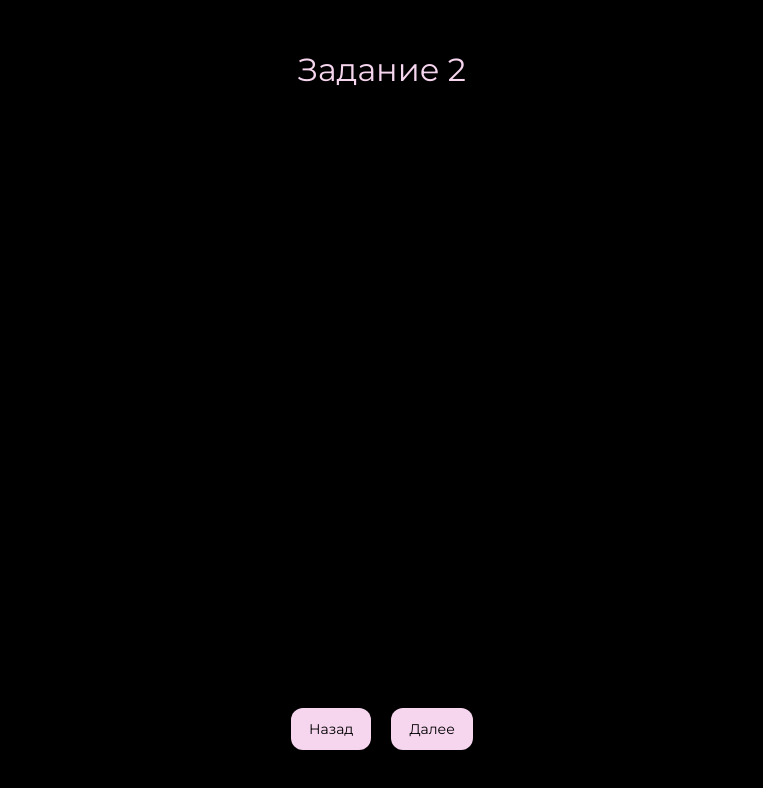
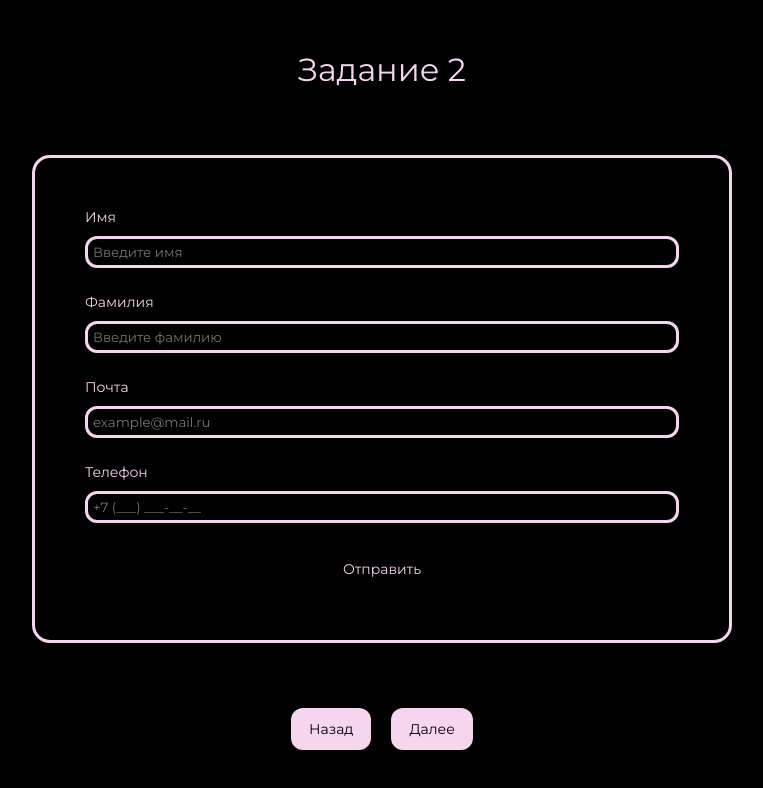
Before and after one commit to lykalinaaa/tech-web-apps-vue-2026, a Vue app: page / in a window 1280 px wide. Both pictures are taken after a click on the button "Далее". Shown: the top 788 px of the page, without its empty margins (258-1021 px from the left). Built offline with nearby package versions, Linux system fonts and the light colour scheme.

Commit message:
Задание 2, форма

```diff
--- a/package.json
+++ b/package.json
@@ -11,6 +11,7 @@
     "type-check": "vue-tsc --build"
   },
   "dependencies": {
+    "v-mask": "^2.3.0",
     "vue": "^3.5.32"
   },
   "devDependencies": {
--- a/src/App.vue
+++ b/src/App.vue
@@ -3,6 +3,9 @@
     <h1>{{ taskTitle }}</h1>
     <Task1
       v-if="taskNumber === 1"
+    />
+    <Task2
+      v-if="taskNumber === 2"
     />
     <div class="controls">
       <button
@@ -26,6 +29,7 @@
 <script setup lang="ts">
 import {computed, ref} from "vue";
 import Task1 from "@/tasks/Task1.vue";
+import Task2 from "@/tasks/Task2.vue";
 
   const taskTitle = computed(() => {
     return 'Задание ' + taskNumber.value
--- a/src/tasks/Task2.vue
+++ b/src/tasks/Task2.vue
@@ -1,20 +1,139 @@
 <template>
   <div
-    class="task"
+    class="task2"
   >
-
+    <div class="section">
+      <label>Имя</label>
+      <input
+        type="text"
+        placeholder="Введите имя"
+        class="input input2"
+        v-model="formData.name"
+      />
+    </div>
+    <div class="section">
+      <label>Фамилия</label>
+      <input
+        type="text"
+        placeholder="Введите фамилию"
+        class="input"
+        v-model="formData.lastName"
+      />
+    </div>
+    <div class="section">
+      <label>Почта</label>
+      <input
+        type="email"
+        placeholder="example@mail.ru"
+        class="input"
+        v-model="formData.email"
+      />
+      <span v-if="emailError && formData.email" class="error">
+        {{ emailError }}
+      </span>
+    </div>
+    <div class="section">
+      <label>Телефон</label>
+      <input
+        type="text"
+        placeholder="+7 (___) ___-__-__"
+        class="input"
+        v-model="formData.phone"
+        @input="onPhoneInput"
+      />
+    </div>
+    <button
+      class="button transparent"
+    >
+      Отправить
+    </button>
   </div>
 </template>
 
 <script setup>
+import {computed, nextTick, ref} from "vue";
 
+const formData = ref({
+  name: '',
+  lastName: '',
+  email: '',
+  phone: ''
+})
+
+const emailError = computed(() => {
+  const email = formData.value.email
+  if (!email) return ''
+
+  const emailRegex = /^[a-zA-Z0-9._%+-]+@[a-zA-Z0-9.-]+\.[a-zA-Z]{2,}$/
+
+  if (!emailRegex.test(email)) {
+    return 'Неверный формат email'
+  }
+  return ''
+})
+
+const formatPhone = (value) => {
+  let numbers = value.replace(/\D/g, '')
+
+  if (numbers.length > 11) {
+    numbers = numbers.slice(0, 11)
+  }
+
+  if (numbers.length === 0) return ''
+
+  if (numbers.length === 1) {
+    return `+${numbers}`
+  } else if (numbers.length <= 4) {
+    return `+${numbers[0]} (${numbers.slice(1)}`
+  } else if (numbers.length <= 7) {
+    return `+${numbers[0]} (${numbers.slice(1, 4)}) ${numbers.slice(4)}`
+  } else if (numbers.length <= 9) {
+    return `+${numbers[0]} (${numbers.slice(1, 4)}) ${numbers.slice(4, 7)}-${numbers.slice(7)}`
+  } else {
+    return `+${numbers[0]} (${numbers.slice(1, 4)}) ${numbers.slice(4, 7)}-${numbers.slice(7, 9)}-${numbers.slice(9, 11)}`
+  }
+}
+
+const onPhoneInput = (event) => {
+  const cursorPosition = event.target.selectionStart
+  const oldValue = formData.value.phone
+  const newValue = formatPhone(event.target.value)
+
+  formData.value.phone = newValue
+
+  nextTick(() => {
+    const diff = newValue.length - oldValue.length
+    event.target.setSelectionRange(cursorPosition + diff, cursorPosition + diff)
+  })
+}
 </script>
 
 <style>
-.task {
+.task2 {
+  display: flex;
+  flex-direction: column;
+  gap: 20px;
+  padding: 50px;
+  border-radius: 18px;
+  border: 3px solid #F6D5EE;
+  width: 100%;
+  max-width: 700px;
+  min-width: 200px;
+  margin: 30px 0;
+}
+
+.input2 {
+  height: 40px;
+  background-color: transparent;
+  border: 3px solid #F6D5EE;
+  border-radius: 12px;
+  padding: 5px;
+  color: #F6D5EE;
+  margin-bottom: 5px;
+}
+
+.section {
   display: flex;
   flex-direction: column;
 }
-
-
 </style>
```
Also changed, not shown: 1 other file (tests, documents, lock files or other folders).
